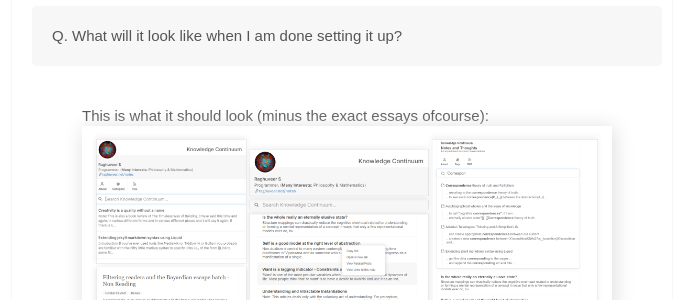
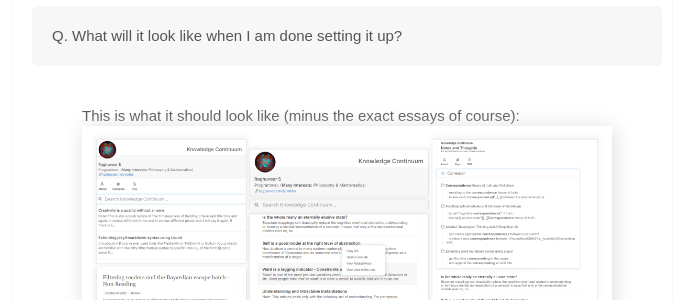
Before and after one commit to raghudotcc/simply-jekyll, a Jekyll site: the page built from _posts/2020-03-01-setup.md, in a window 1280 px wide and 900 px high. Shown: the part 433-733 px from the top of the window, without its empty margins (298-991 px from the left). Built offline with Jekyll 4.4.1, drawn with Linux system fonts in a browser that asks for light colours; comment, search, counter and statistics services are not loaded.

Commit message:
Fix typo

```diff
--- a/_posts/2020-03-01-setup.md
+++ b/_posts/2020-03-01-setup.md
@@ -11,7 +11,7 @@ This is going to be a super simple post about how to setup and use this theme fo
 {:.boxit}
 Q. What will it look like when I am done setting it up?
 
-> This is what it should look  (minus the exact essays ofcourse):
+> This is what it should look like (minus the exact essays of course):
 > <img src="/assets/img/end_result.png" style="box-shadow: 2px 2px 20px 0 #ddd;"/>
 
 
```
